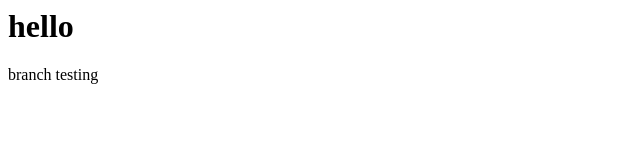
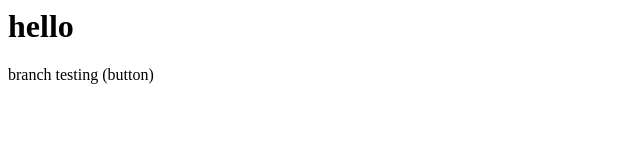
Before and after one commit to AwesomeUser321/localrepo, a plain HTML site: page index.html in a window 1280 px wide. Shown: the full height of the page, 0-640 px from the left. Drawn offline with Linux system fonts and the light colour scheme.

Commit message:
Add button

```diff
--- a/index.html
+++ b/index.html
@@ -1,2 +1,2 @@
 <h1>hello</h1>
-<p>branch testing </p>
+<p>branch testing (button) </p>
```
